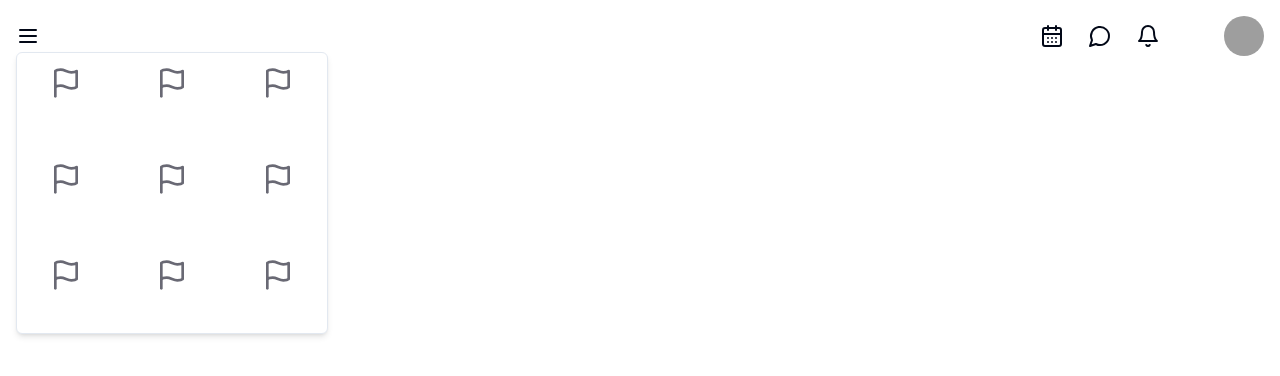
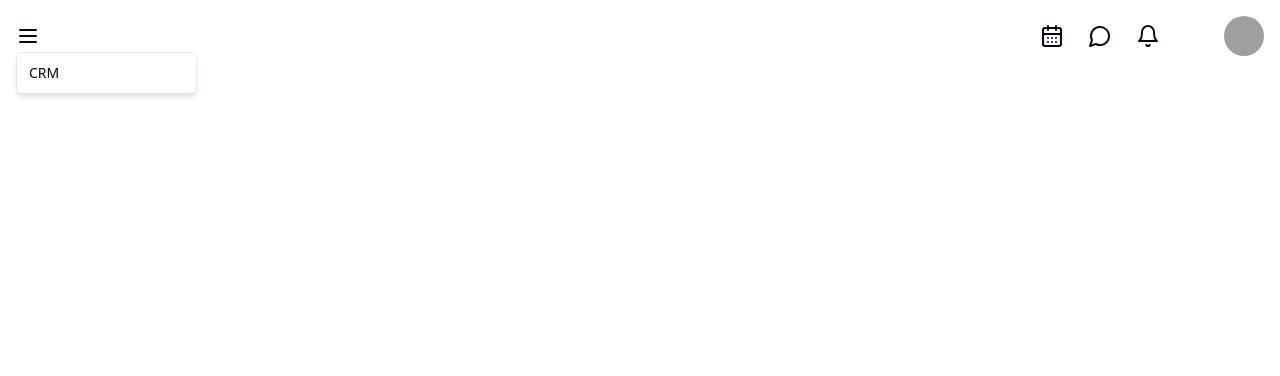
Before and after one commit to Pixells-io/Pixells-ERP-Frontend, a React (Vite) app: page / in a window 1280 px wide. Both pictures are taken after a click on the button 28 px from the left and 36 px from the top of the page. Shown: the top 376 px of the page. Built offline with nearby package versions, Linux system fonts and the light colour scheme; grey boxes are pictures that could not be loaded.

Commit message:
Added Button to CRM on '/'

```diff
--- a/src/layouts/MainLayout.jsx
+++ b/src/layouts/MainLayout.jsx
@@ -1,5 +1,5 @@
 import React from "react";
-import { Outlet } from "react-router-dom";
+import { NavLink, Outlet } from "react-router-dom";
 import {
   DropdownMenu,
   DropdownMenuContent,
@@ -33,24 +33,9 @@ function MainLayout() {
             <Menu />
           </DropdownMenuTrigger>
           <DropdownMenuContent className="grid grid-cols-3 ml-4 gap-4">
-            {iconosMenu.map((item, i) => (
-              <DropdownMenuItem
-                className="group w-[90px] h-[80px] hover:bg-blue-500 text-gris2 truncate hover:p-0 hover:m-0"
-                key={i}
-              >
-                <div className="relative w-fit flex flex-col mx-auto items-center gap-2 group-hover:text-white">
-                  <div className="">
-                    <IconLucide name={item.icono} size={32} />
-                  </div>
-                  <span className="w-[50px] text-white text-center">
-                    {item.name}
-                  </span>
-                  {/* <div className="truncate text-white p-2">
-                                            {item.name}
-                                        </div> */}
-                </div>
-              </DropdownMenuItem>
-            ))}
+            <DropdownMenuItem>
+              <NavLink to="/crm">CRM</NavLink>
+            </DropdownMenuItem>
           </DropdownMenuContent>
         </DropdownMenu>
         <div className="flex justify-evenly items-center gap-16">
@@ -112,3 +97,22 @@ function MainLayout() {
 }
 
 export default MainLayout;
+
+// {iconosMenu.map((item, i) => (
+//   <DropdownMenuItem
+//     className="group w-[90px] h-[80px] hover:bg-blue-500 text-gris2 truncate hover:p-0 hover:m-0"
+//     key={i}
+//   >
+//     <div className="relative w-fit flex flex-col mx-auto items-center gap-2 group-hover:text-white">
+//       <div className="">
+//         <IconLucide name={item.icono} size={32} />
+//       </div>
+//       <span className="w-[50px] text-white text-center">
+//         {item.name}
+//       </span>
+//       {/* <div className="truncate text-white p-2">
+//                                 {item.name}
+//                             </div> */}
+//     </div>
+//   </DropdownMenuItem>
+// ))}
```
